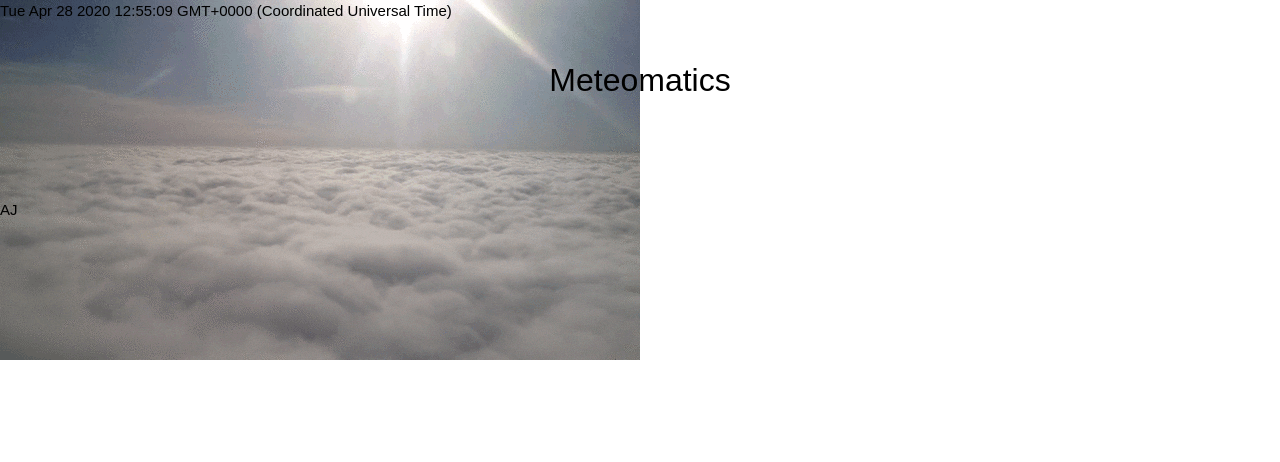
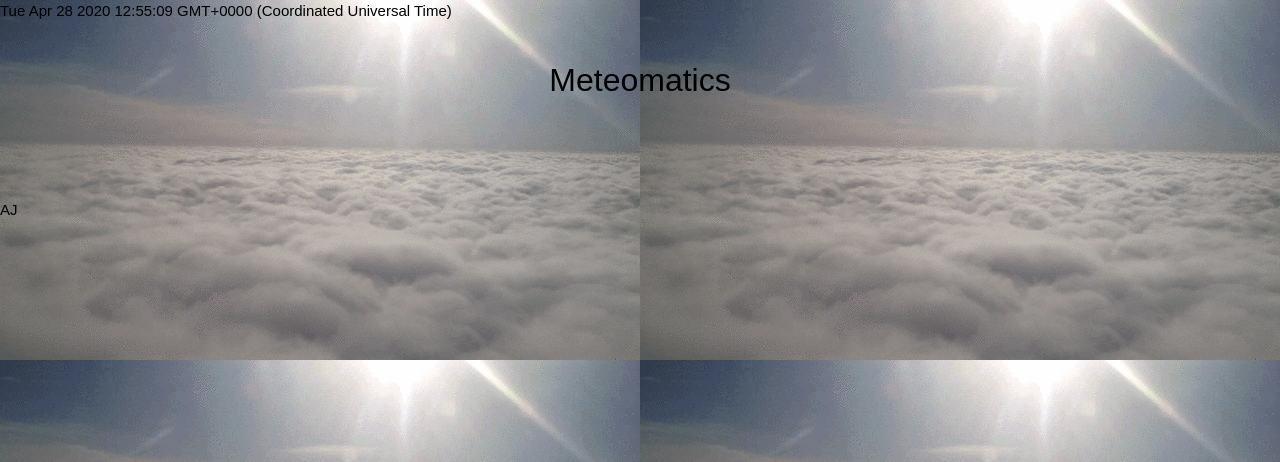
Before and after one commit to ajaimes07/shared, a Flask app: template templates/index.html in a window 1280 px wide. Shown: the top 462 px of the page. Run offline with Flask 2, Linux system fonts and the light colour scheme; the template is opened without the code that fills it, so the values that code supplies are empty; some libraries are stand-ins or nearby versions.

Commit message:
heroku master

```diff
--- a/static/css/style.css
+++ b/static/css/style.css
@@ -3,5 +3,5 @@ body {
     font-size: 15px;
     font-weight: normal;
     color: black;
-    background: url(../images/giphy.gif) fixed no-repeat;
+    background: url(../images/giphy.gif);
 }
```
